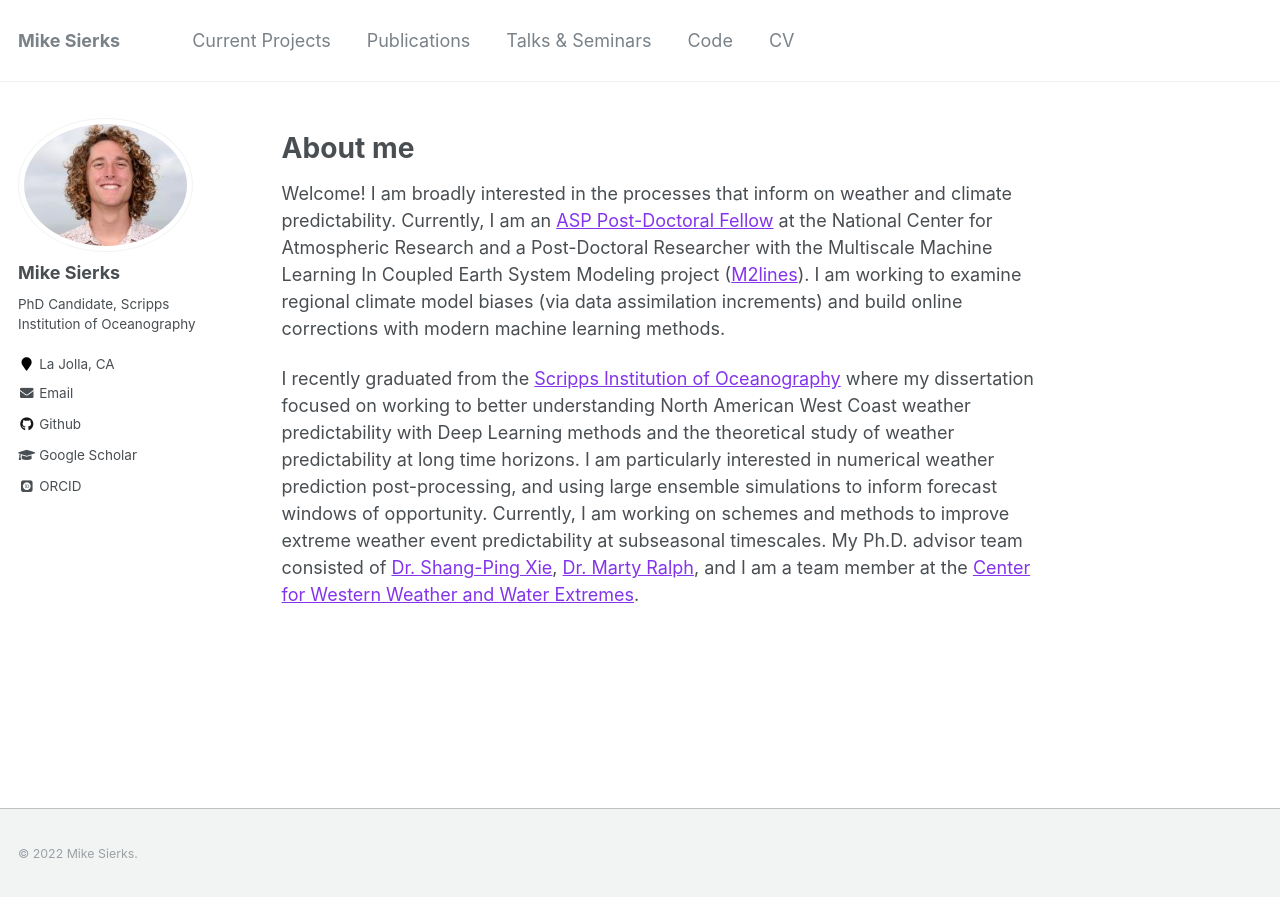
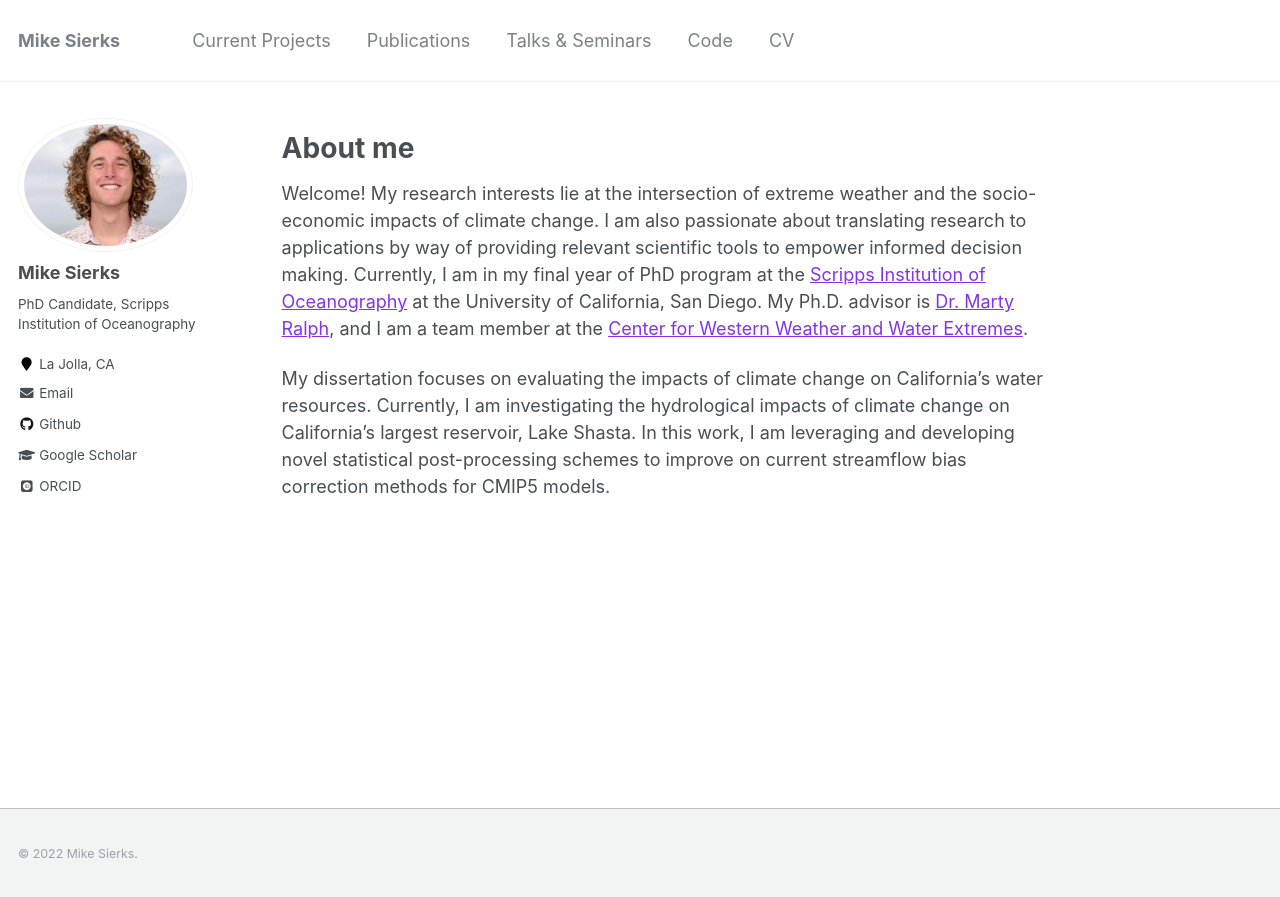
Before and after one commit to mdsierks/mdsierks.github.io, a Jekyll site: the page built from _pages/about.md, in a window 1280 px wide. Shown: the top 897 px of the page. Built offline with Jekyll 4.4.1, drawn with Linux system fonts in a browser that asks for light colours; some web fonts are replaced.

Commit message:
update user config and about

```diff
--- a/_config.yml
+++ b/_config.yml
@@ -103,7 +103,7 @@ author:
   impactstory      : #"https://profiles.impactstory.org/u/xxxx-xxxx-xxxx-xxxx"
   lastfm           :
   linkedin         :
-  orcid            : "https://orcid.org/0000-0002-0472-7069"
+  orcid            : "https://orcid.org/my-orcid?orcid=0000-0003-2438-1082"
   pinterest        :
   soundcloud       :
   stackoverflow    : # http://stackoverflow.com/users/123456/username
--- a/_pages/about.md
+++ b/_pages/about.md
@@ -10,6 +10,8 @@ redirect_from:
 
 About me
 ======
-Welcome! I am broadly interested in the processes that inform on weather and climate predictability. Currently, I am an [ASP Post-Doctoral Fellow](https://asp.ucar.edu/postdocs/postdoctoral-fellowship-program) at the National Center for Atmospheric Research and a Post-Doctoral Researcher with the Multiscale Machine Learning In Coupled Earth System Modeling project ([M2lines](https://m2lines.github.io/)). I am working to examine regional climate model biases (via data assimilation increments) and build online corrections with modern machine learning methods.
+Welcome! My research interests lie at the intersection of extreme weather and the socio-economic impacts
+of climate change. I am also passionate about translating research to applications by way of providing relevant scientific tools to empower informed decision making. Currently, I am in my final year of PhD program at the [Scripps Institution of Oceanography](https://scripps.ucsd.edu/) at the University of California, San Diego. My Ph.D. advisor is [Dr. Marty Ralph](https://mralph.scrippsprofiles.ucsd.edu/), and I am a team member at the [Center for Western Weather and Water Extremes](https://cw3e.ucsd.edu/).
 
-I recently graduated from the [Scripps Institution of Oceanography](https://scripps.ucsd.edu/) where my dissertation focused on working to better understanding North American West Coast weather predictability with Deep Learning methods and the theoretical study of weather predictability at long time horizons. I am particularly interested in numerical weather prediction post-processing, and using large ensemble simulations to inform forecast windows of opportunity. Currently, I am working on schemes and methods to improve extreme weather event predictability at subseasonal timescales. My Ph.D. advisor team consisted of [Dr. Shang-Ping Xie](https://sxie.scrippsprofiles.ucsd.edu/), [Dr. Marty Ralph](https://mralph.scrippsprofiles.ucsd.edu/), and I am a team member at the [Center for Western Weather and Water Extremes](https://cw3e.ucsd.edu/).
+My dissertation focuses on evaluating the impacts of climate change on California's water resources. Currently, I am investigating the hydrological impacts of climate change on California’s largest reservoir, Lake Shasta. In this work, I am leveraging and developing novel statistical post-processing schemes to improve on current streamflow bias
+correction methods for CMIP5 models.
```
Also changed, not shown: 1 other file.
